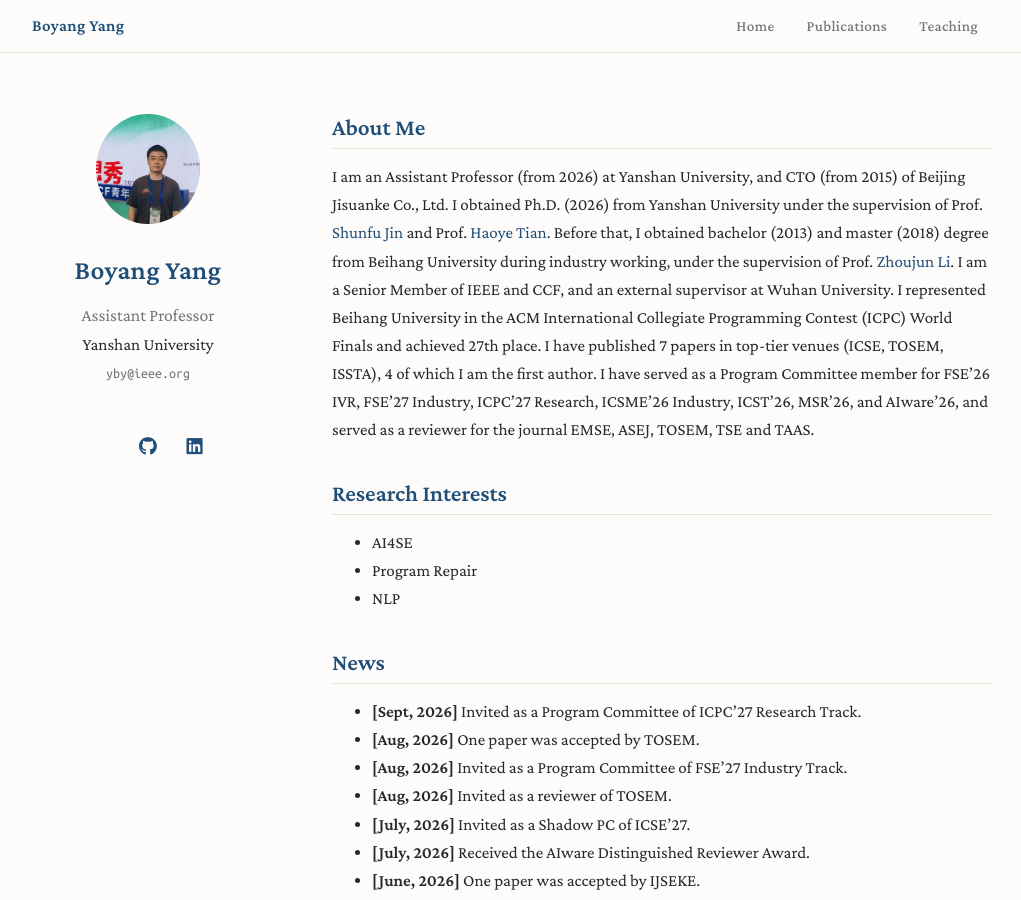
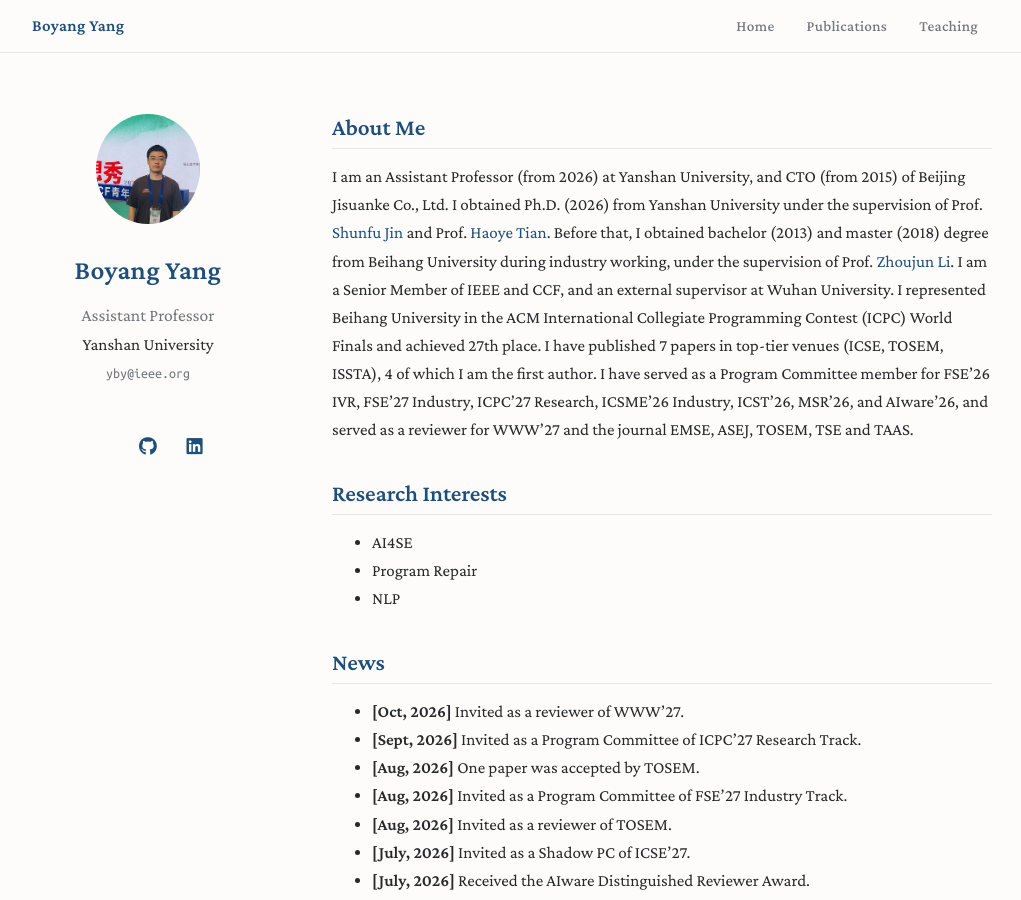
Before and after one commit to buaabarty/buaabarty.github.io, a Jekyll site: the page built from index.md, in a window 1280 px wide and 900 px high. Shown: the whole window, without its empty margins (128-1149 px from the left). Built offline with Jekyll 4.4.1, drawn with Linux system fonts in a browser that asks for light colours; a style sheet for code colours, icons or effects is not loaded; our own code applies the rules of GitHub Pages for plain Markdown files.

Commit message:
add WWW'27 reviewer to bio, news and services
Co-Authored-By: Claude Opus 5.5 <noreply@anthropic.com>

```diff
--- a/_includes/services.md
+++ b/_includes/services.md
@@ -2,6 +2,7 @@
 
 #### Conference Reviewers
 
+- WWW 2027
 - [ICPC 2027](https://conf.researchr.org/committee/icpc-2027/icpc-2027-research-track-program-committee)
 - [FSE 2027 (Industry)](https://conf.researchr.org/committee/fse-2027/fse-2027-industry-papers-program-committee)
 - [FSE 2026 (IVR)](https://conf.researchr.org/committee/fse-2026/fse-2026-ideas-visions-and-reflections-program-committee)
--- a/index.md
+++ b/index.md
@@ -4,7 +4,7 @@ layout: homepage
 
 ## About Me
 
-I am an Assistant Professor (from 2026) at Yanshan University, and CTO (from 2015) of Beijing Jisuanke Co., Ltd. I obtained Ph.D. (2026) from Yanshan University under the supervision of Prof. [Shunfu Jin](https://orcid.org/0000-0002-5845-5601) and Prof. [Haoye Tian](https://haoyetiancoder.github.io/). Before that, I obtained bachelor (2013) and master (2018) degree from Beihang University during industry working, under the supervision of Prof. [Zhoujun Li](https://scholar.google.com.hk/citations?user=e-4LoEcAAAAJ). I am a Senior Member of IEEE and CCF, and an external supervisor at Wuhan University. I represented Beihang University in the ACM International Collegiate Programming Contest (ICPC) World Finals and achieved 27th place. I have published 7 papers in top-tier venues (ICSE, TOSEM, ISSTA), 4 of which I am the first author. I have served as a Program Committee member for FSE'26 IVR, FSE'27 Industry, ICPC'27 Research, ICSME'26 Industry, ICST'26, MSR'26, and AIware'26, and served as a reviewer for the journal EMSE, ASEJ, TOSEM, TSE and TAAS.
+I am an Assistant Professor (from 2026) at Yanshan University, and CTO (from 2015) of Beijing Jisuanke Co., Ltd. I obtained Ph.D. (2026) from Yanshan University under the supervision of Prof. [Shunfu Jin](https://orcid.org/0000-0002-5845-5601) and Prof. [Haoye Tian](https://haoyetiancoder.github.io/). Before that, I obtained bachelor (2013) and master (2018) degree from Beihang University during industry working, under the supervision of Prof. [Zhoujun Li](https://scholar.google.com.hk/citations?user=e-4LoEcAAAAJ). I am a Senior Member of IEEE and CCF, and an external supervisor at Wuhan University. I represented Beihang University in the ACM International Collegiate Programming Contest (ICPC) World Finals and achieved 27th place. I have published 7 papers in top-tier venues (ICSE, TOSEM, ISSTA), 4 of which I am the first author. I have served as a Program Committee member for FSE'26 IVR, FSE'27 Industry, ICPC'27 Research, ICSME'26 Industry, ICST'26, MSR'26, and AIware'26, and served as a reviewer for WWW'27 and the journal EMSE, ASEJ, TOSEM, TSE and TAAS.
 
 ## Research Interests
 - AI4SE
@@ -12,6 +12,7 @@ I am an Assistant Professor (from 2026) at Yanshan University, and CTO (from 201
 - NLP
 
 ## News
+- **[Oct, 2026]** Invited as a reviewer of WWW'27.
 - **[Sept, 2026]** Invited as a Program Committee of ICPC'27 Research Track.
 - **[Aug, 2026]** One paper was accepted by TOSEM.
 - **[Aug, 2026]** Invited as a Program Committee of FSE'27 Industry Track.
```
